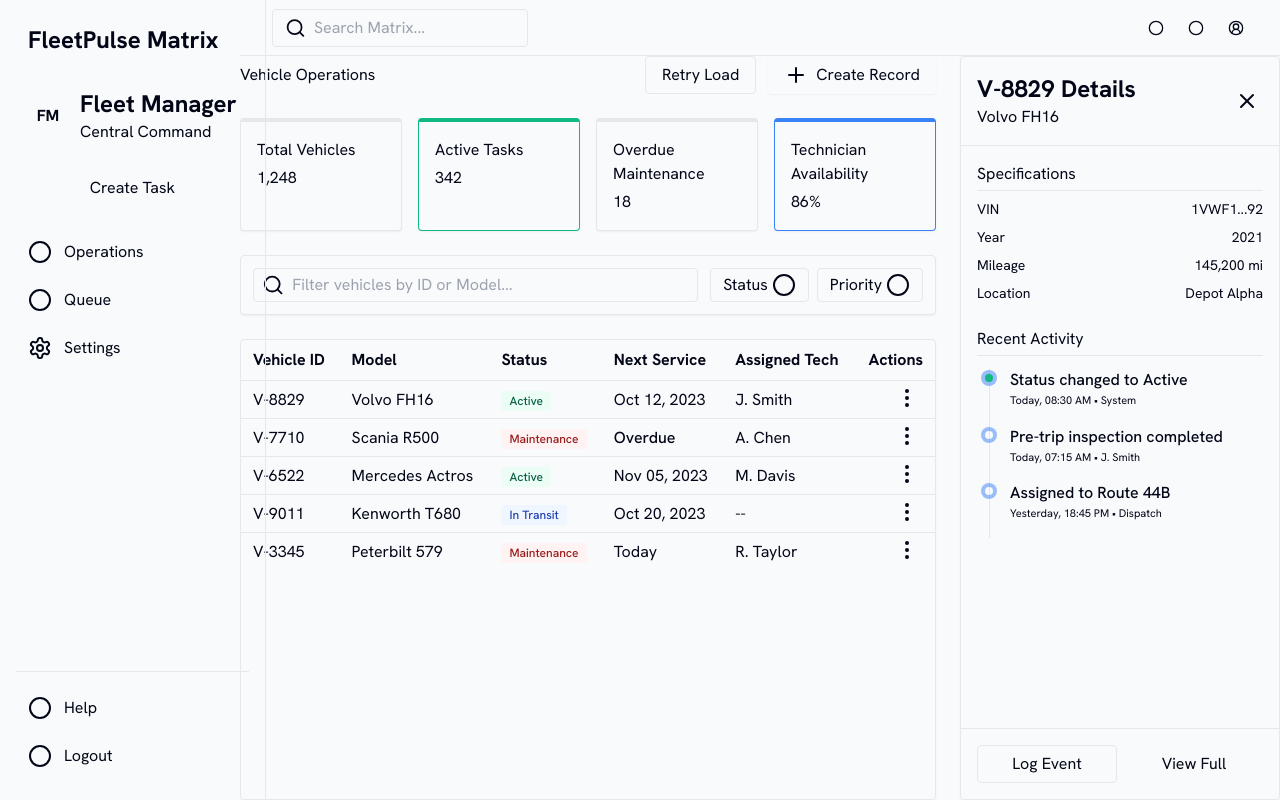
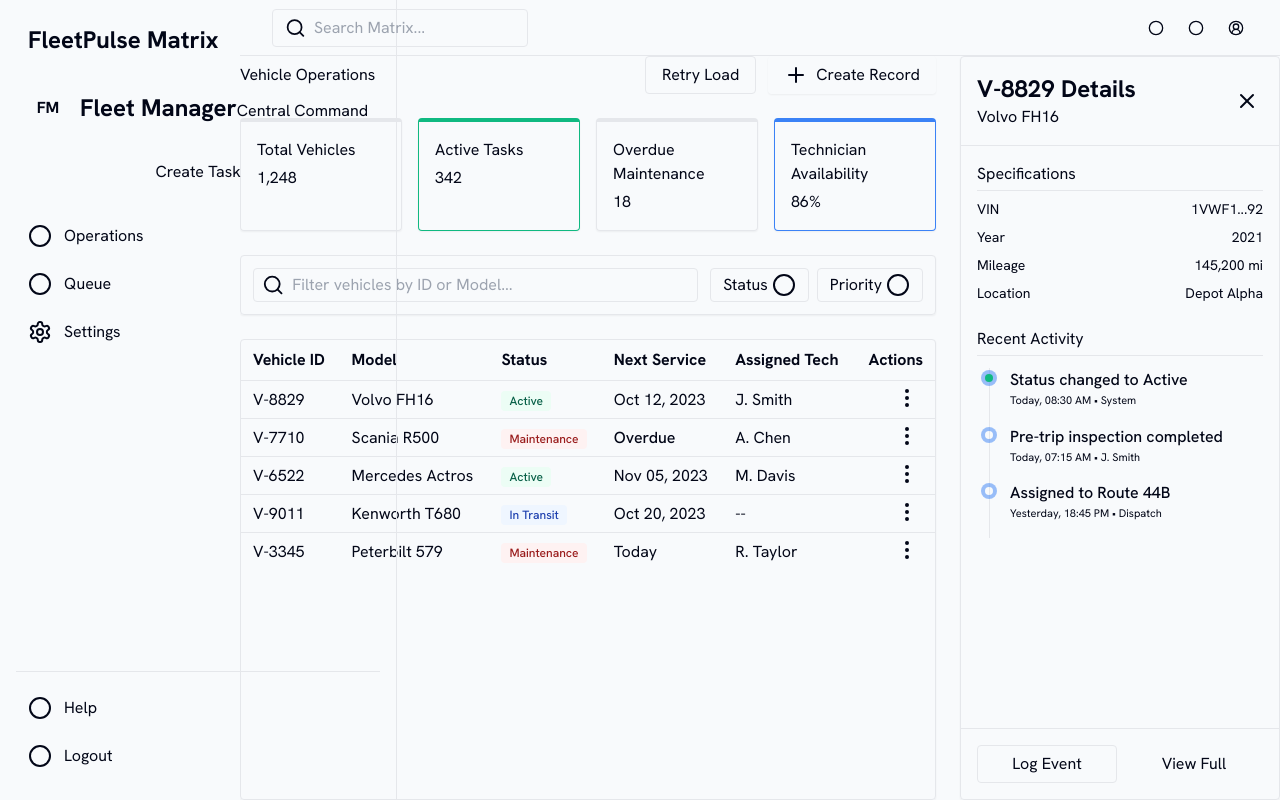
Before and after one commit to hikmetgulsesli/fleetpulse-matrix-v2r8-9b474286, a React (Vite) app: page / in a window 1280 px wide. Built offline with nearby package versions, Linux system fonts and the light colour scheme.

Commit message:
feat: US-002 - FleetPulse Matrix V2R8 - Vehicle Editor - FleetPulse Matrix V2R8 and Vehicle Operations -

```diff
--- a/src/screens/VehicleEditorFleetpulseMatrixV2r8.tsx
+++ b/src/screens/VehicleEditorFleetpulseMatrixV2r8.tsx
@@ -30,16 +30,16 @@ export function VehicleEditorFleetpulseMatrixV2r8({ actions }: VehicleEditorFlee
       </header>
       {/* SideNavBar (Desktop Only) */}
       <nav className="hidden md:flex flex-col h-full py-6 px-4 gap-stack-tight bg-surface-container-low border-r border-outline-variant fixed left-0 top-0 h-full w-sidebar-width z-50">
-      <div className="mb-8">
-      <h1 className="font-headline-md text-headline-md font-bold text-primary mb-6">FleetPulse Matrix</h1>
-      <div className="flex items-center gap-3">
+      <button className="mb-8 text-left" type="button" disabled>
+      <span className="block font-headline-md text-headline-md font-bold text-primary mb-6">FleetPulse Matrix</span>
+      <span className="flex items-center gap-3">
       <img alt="Fleet Manager Avatar" className="w-10 h-10 rounded-full" src="https://lh3.googleusercontent.com/aida-public/AB6AXuCKpQz-pGkWhDAmuGc_WjMxtfKd7A7ok0Ntc7mj7npAvfMWtyoY47ztRzj9NhfS6NE1PBmysbqj77eiddD_YPB17maru0EWNR8QoS56YHQ4diILvsZi6FmMU-nfwYKl6iDm68DflQXq9ir5g5HrjrkB6rgkkQL7xOGmXJJ8lkvkZZ5Pu7lKl9pIbIEsaXasT2V_MrLNscsYJ_rwcBS97t8qPuSKcgRU0lt0B2wW_-N4gPl1hlb4adlAw78krB7KRK6Kz_jzo26rbUk" />
-      <div>
-      <div className="font-headline-md text-headline-md text-on-surface">Fleet Manager</div>
-      <div className="font-body-sm text-body-sm text-on-surface-variant">Central Command</div>
-      </div>
-      </div>
-      </div>
+      <span>
+      <span className="block font-headline-md text-headline-md text-on-surface">Fleet Manager</span>
+      <span className="block font-body-sm text-body-sm text-on-surface-variant">Central Command</span>
+      </span>
+      </span>
+      </button>
       <button className="w-full bg-primary text-on-primary py-2 px-4 rounded font-label-caps text-label-caps mb-6 hover:bg-surface-tint transition-colors" type="button" data-action-id="create-task-1" onClick={actions?.["create-task-1"]}>Create Task</button>
       <div className="flex flex-col gap-2 flex-grow">
       {/* Active Tab */}
--- a/src/screens/VehicleOperationsFleetpulseMatrixV2r8.tsx
+++ b/src/screens/VehicleOperationsFleetpulseMatrixV2r8.tsx
@@ -22,15 +22,15 @@ export function VehicleOperationsFleetpulseMatrixV2r8({ actions }: VehicleOperat
       {/* SideNavBar */}
       <nav className="hidden xl:flex flex-col h-full py-6 px-4 gap-stack-tight bg-surface-container-low dark:bg-surface-container-lowest fixed left-0 top-0 w-sidebar-width border-r border-outline-variant dark:border-outline z-40">
       <div className="mb-8 px-3">
-      <h1 className="font-headline-md text-headline-md font-bold text-primary dark:text-primary-fixed-dim">FleetPulse Matrix</h1>
+      <button className="font-headline-md text-headline-md font-bold text-primary dark:text-primary-fixed-dim text-left" type="button" disabled>FleetPulse Matrix</button>
       </div>
       <div className="flex items-center gap-3 px-3 mb-6">
-      <div className="w-10 h-10 rounded-full bg-primary-container text-on-primary-container flex items-center justify-center font-bold">
+      <button className="w-10 h-10 rounded-full bg-primary-container text-on-primary-container flex items-center justify-center font-bold" type="button" disabled>
                       FM
-                  </div>
+                  </button>
       <div>
-      <div className="font-headline-md text-headline-md font-bold text-primary dark:text-primary-fixed-dim text-sm">Fleet Manager</div>
-      <div className="font-body-sm text-body-sm text-on-surface-variant">Central Command</div>
+      <button className="font-headline-md text-headline-md font-bold text-primary dark:text-primary-fixed-dim text-sm text-left" type="button" disabled>Fleet Manager</button>
+      <button className="font-body-sm text-body-sm text-on-surface-variant text-left" type="button" disabled>Central Command</button>
       </div>
       </div>
       <button className="w-full bg-primary text-on-primary py-2 px-4 rounded font-body-md text-body-md mb-6 hover:opacity-90 transition-opacity" type="button" data-action-id="create-task-1" onClick={actions?.["create-task-1"]}>
@@ -38,29 +38,29 @@ export function VehicleOperationsFleetpulseMatrixV2r8({ actions }: VehicleOperat
               </button>
       <div className="flex-1 flex flex-col gap-2">
       {/* Active Tab: Operations */}
-      <div className="flex items-center gap-3 bg-secondary-container dark:bg-primary-container text-on-secondary-container dark:text-on-primary-container rounded-lg px-3 py-2 cursor-pointer active:scale-95 duration-150">
+      <button className="flex items-center gap-3 bg-secondary-container dark:bg-primary-container text-on-secondary-container dark:text-on-primary-container rounded-lg px-3 py-2 cursor-pointer active:scale-95 duration-150" type="button" disabled>
       <Circle  style={{fontVariationSettings: "'FILL' 1"}} aria-hidden={true} focusable="false" />
       <span className="font-label-caps text-label-caps">Operations</span>
-      </div>
+      </button>
       {/* Inactive Tabs */}
-      <div className="flex items-center gap-3 text-on-surface-variant dark:text-on-surface-variant px-3 py-2 hover:bg-surface-container-highest dark:hover:bg-surface-container-high transition-colors cursor-pointer active:scale-95 duration-150 rounded-lg">
+      <button className="flex items-center gap-3 text-on-surface-variant dark:text-on-surface-variant px-3 py-2 hover:bg-surface-container-highest dark:hover:bg-surface-container-high transition-colors cursor-pointer active:scale-95 duration-150 rounded-lg" type="button" disabled>
       <Circle aria-hidden={true} focusable="false" />
       <span className="font-label-caps text-label-caps">Queue</span>
-      </div>
-      <div className="flex items-center gap-3 text-on-surface-variant dark:text-on-surface-variant px-3 py-2 hover:bg-surface-container-highest dark:hover:bg-surface-container-high transition-colors cursor-pointer active:scale-95 duration-150 rounded-lg">
+      </button>
+      <button className="flex items-center gap-3 text-on-surface-variant dark:text-on-surface-variant px-3 py-2 hover:bg-surface-container-highest dark:hover:bg-surface-container-high transition-colors cursor-pointer active:scale-95 duration-150 rounded-lg" type="button" disabled>
       <Settings aria-hidden={true} focusable="false" />
       <span className="font-label-caps text-label-caps">Settings</span>
-      </div>
+      </button>
       </div>
       <div className="mt-auto flex flex-col gap-2 border-t border-outline-variant pt-4">
-      <div className="flex items-center gap-3 text-on-surface-variant dark:text-on-surface-variant px-3 py-2 hover:bg-surface-container-highest dark:hover:bg-surface-container-high transition-colors cursor-pointer active:scale-95 duration-150 rounded-lg">
+      <button className="flex items-center gap-3 text-on-surface-variant dark:text-on-surface-variant px-3 py-2 hover:bg-surface-container-highest dark:hover:bg-surface-container-high transition-colors cursor-pointer active:scale-95 duration-150 rounded-lg" type="button" disabled>
       <Circle aria-hidden={true} focusable="false" />
       <span className="font-label-caps text-label-caps">Help</span>
-      </div>
-      <div className="flex items-center gap-3 text-on-surface-variant dark:text-on-surface-variant px-3 py-2 hover:bg-surface-container-highest dark:hover:bg-surface-container-high transition-colors cursor-pointer active:scale-95 duration-150 rounded-lg">
+      </button>
+      <button className="flex items-center gap-3 text-on-surface-variant dark:text-on-surface-variant px-3 py-2 hover:bg-surface-container-highest dark:hover:bg-surface-container-high transition-colors cursor-pointer active:scale-95 duration-150 rounded-lg" type="button" disabled>
       <Circle aria-hidden={true} focusable="false" />
       <span className="font-label-caps text-label-caps">Logout</span>
-      </div>
+      </button>
       </div>
       </nav>
       {/* Main Content Wrapper */}
@@ -225,7 +225,7 @@ export function VehicleOperationsFleetpulseMatrixV2r8({ actions }: VehicleOperat
       <h3 className="font-headline-md text-headline-md text-on-surface">V-8829 Details</h3>
       <p className="font-body-sm text-body-sm text-on-surface-variant">Volvo FH16</p>
       </div>
-      <button className="text-on-surface-variant hover:bg-surface-container p-1 rounded transition-colors" type="button" data-action-id="button-11-11" onClick={actions?.["button-11-11"]}>
+      <button className="text-on-surface-variant hover:bg-surface-container p-1 rounded transition-colors" type="button" data-action-id="button-11-11" onClick={actions?.["button-11-11"]} aria-label="close">
       <X aria-hidden={true} focusable="false" />
       </button>
       </div>
```
